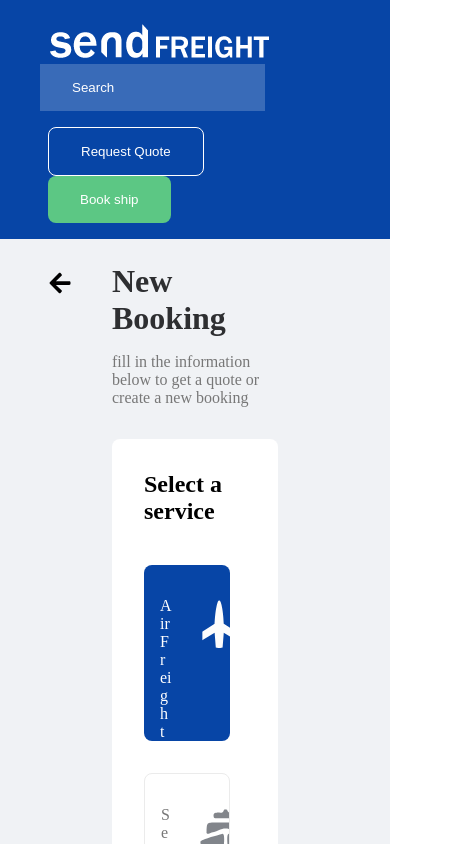
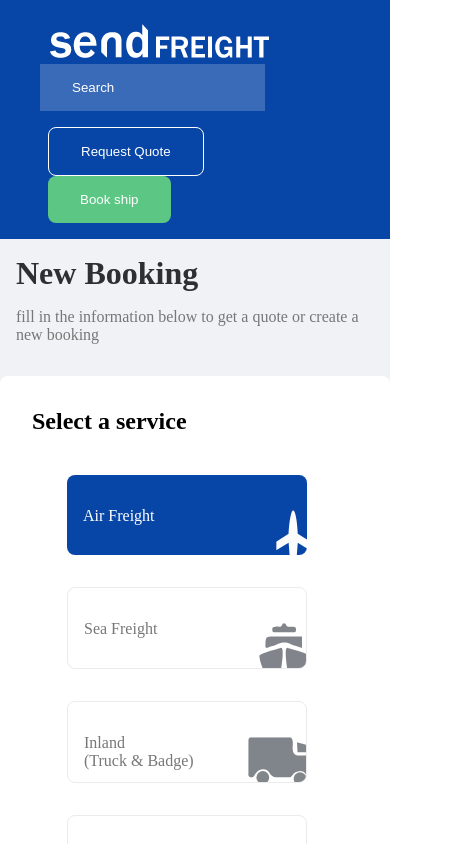
Before and after one commit to ikecodes/sendfreight, a React (Create React App) app: page / in a window 390 px wide. Shown: the top 844 px of the page, 464 px wide, since content can reach past the window. Built offline with nearby package versions, Linux system fonts and the light colour scheme.

Commit message:
updated responsiveness 1

```diff
--- a/src/App.module.css
+++ b/src/App.module.css
@@ -16,7 +16,11 @@ html {
   padding: 0.5rem 7rem;
   /* height: 2000vh; */
 }
-
+@media only screen and (max-width: 500px) {
+  .Main_wrapper {
+    padding: 0;
+  }
+}
 .Back_Icon {
   top: 2rem;
   left: 3rem;
@@ -24,6 +28,11 @@ html {
   position: absolute;
   font-size: 1.5rem;
 }
+@media only screen and (max-width: 500px) {
+  .Back_Icon {
+    display: none;
+  }
+}
 
 .Wrapper {
   display: flex;
--- a/src/components/Header/Header.js
+++ b/src/components/Header/Header.js
@@ -2,7 +2,7 @@ import React from 'react';
 
 const Header = () => {
   return (
-    <div>
+    <div style={{ padding: '0 1rem' }}>
       <h1 style={{ color: '#2E2F31', marginTop: '1rem' }}>New Booking</h1>
       <p style={{ color: '#777', marginTop: '1rem' }}> fill in the information below to get a quote or create a new booking</p>
     </div>
```
